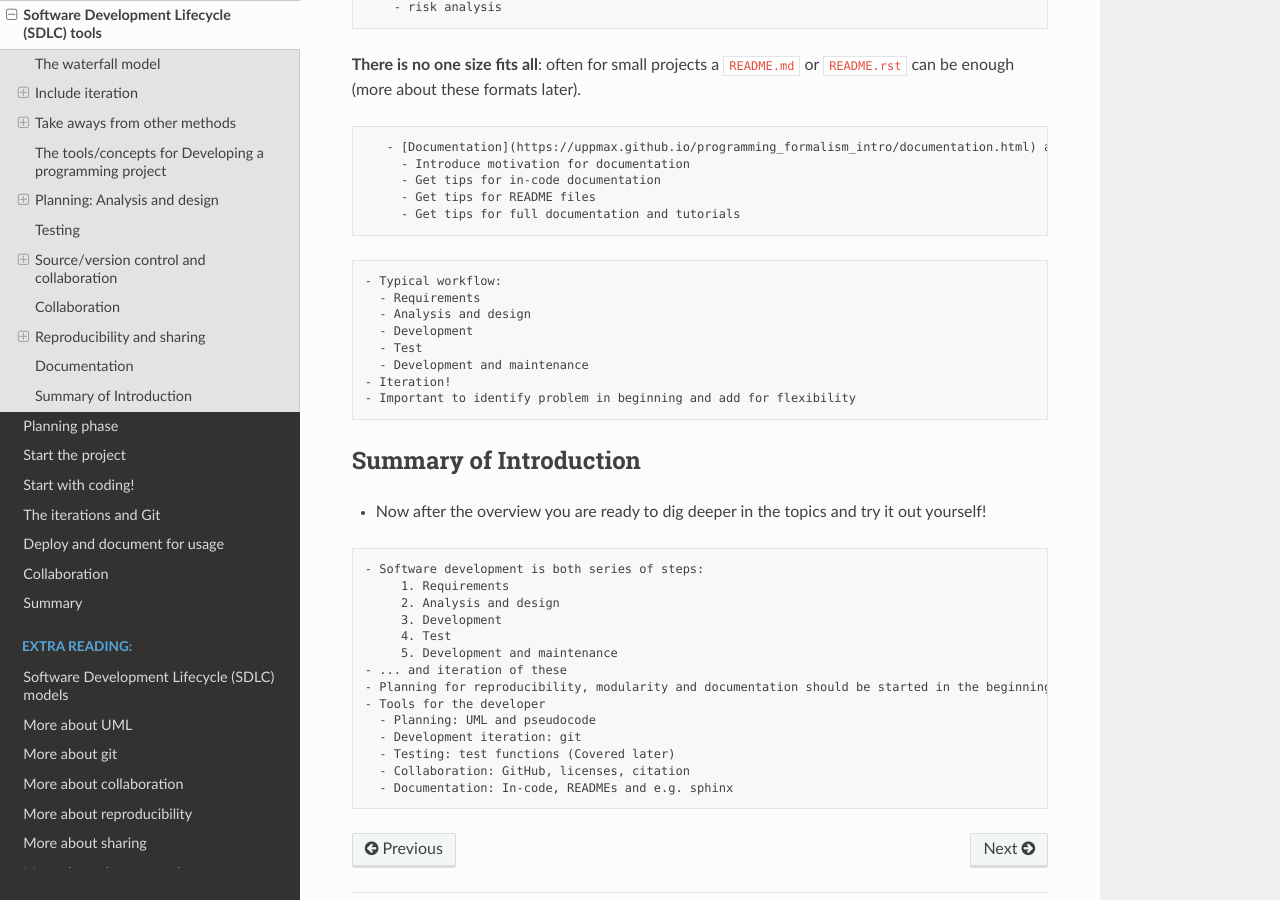
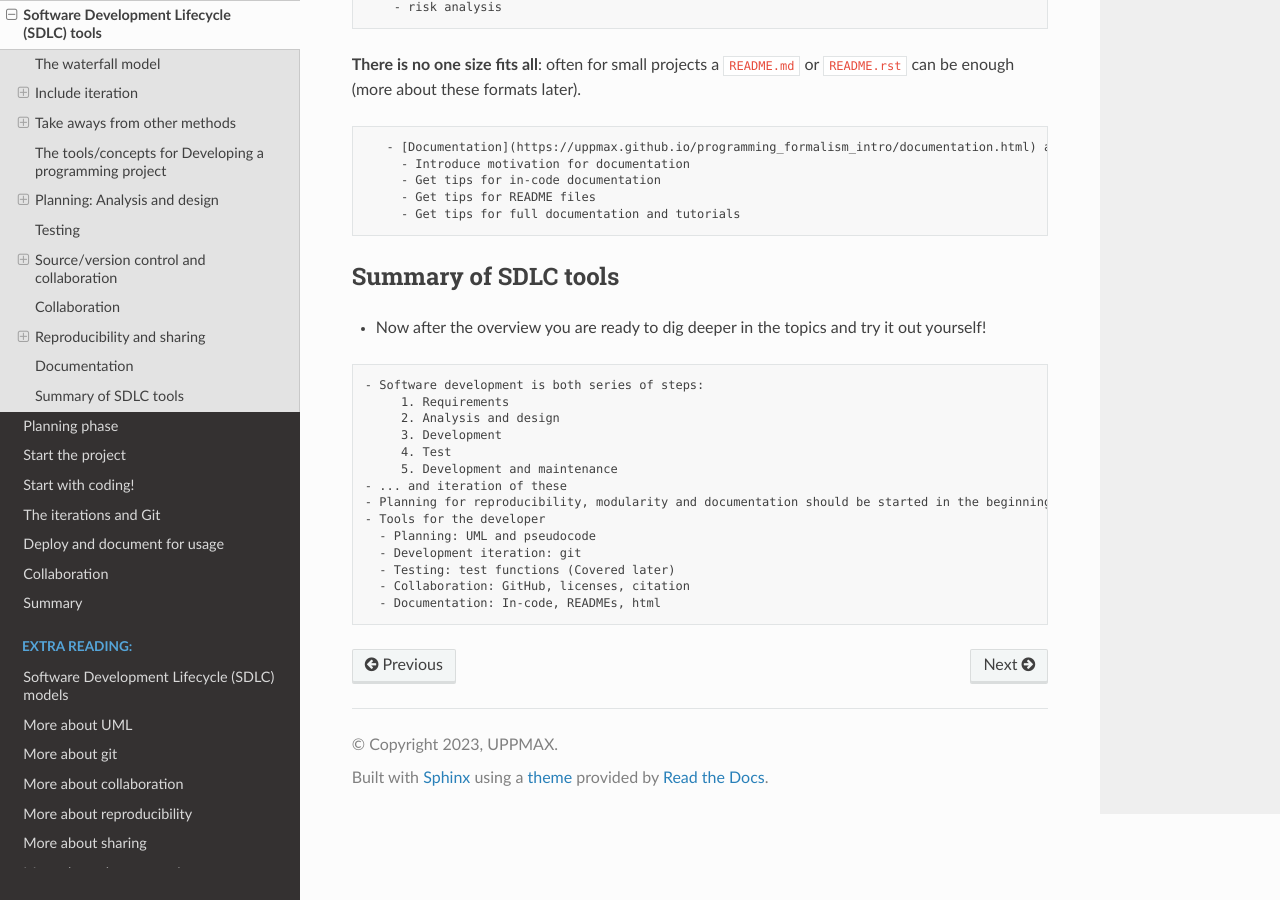
Before and after one commit to UPPMAX/programming_formalisms_intro, a Sphinx documentation site: the page built from doc/sdlc_tools.md, in a window 1280 px wide and 900 px high, scrolled down 13403 px. Built offline with Sphinx 7.4.7 and the Read the Docs theme 2.0.0, drawn with Linux system fonts in a browser that asks for light colours; pages that are not in the unit, such as notebooks, are missing from menus.

Commit message:
fix boxes sdlc_tools.md

````diff
--- a/doc/sdlc_tools.md
+++ b/doc/sdlc_tools.md
@@ -630,19 +630,7 @@ When can you use:
      - Get tips for full documentation and tutorials
 ```
 
-```{keypoints}
-- Typical workflow:
-  - Requirements
-  - Analysis and design
-  - Development
-  - Test
-  - Development and maintenance
-- Iteration!
-- Important to identify problem in beginning and add for flexibility
-
-```
-
-## Summary of Introduction
+## Summary of SDLC tools
 - Now after the overview you are ready to dig deeper in the topics and try it out yourself!
 
 ```{Keypoints}
@@ -659,5 +647,5 @@ When can you use:
   - Development iteration: git
   - Testing: test functions (Covered later)
   - Collaboration: GitHub, licenses, citation
-  - Documentation: In-code, READMEs and e.g. sphinx
+  - Documentation: In-code, READMEs, html
 ```
````
